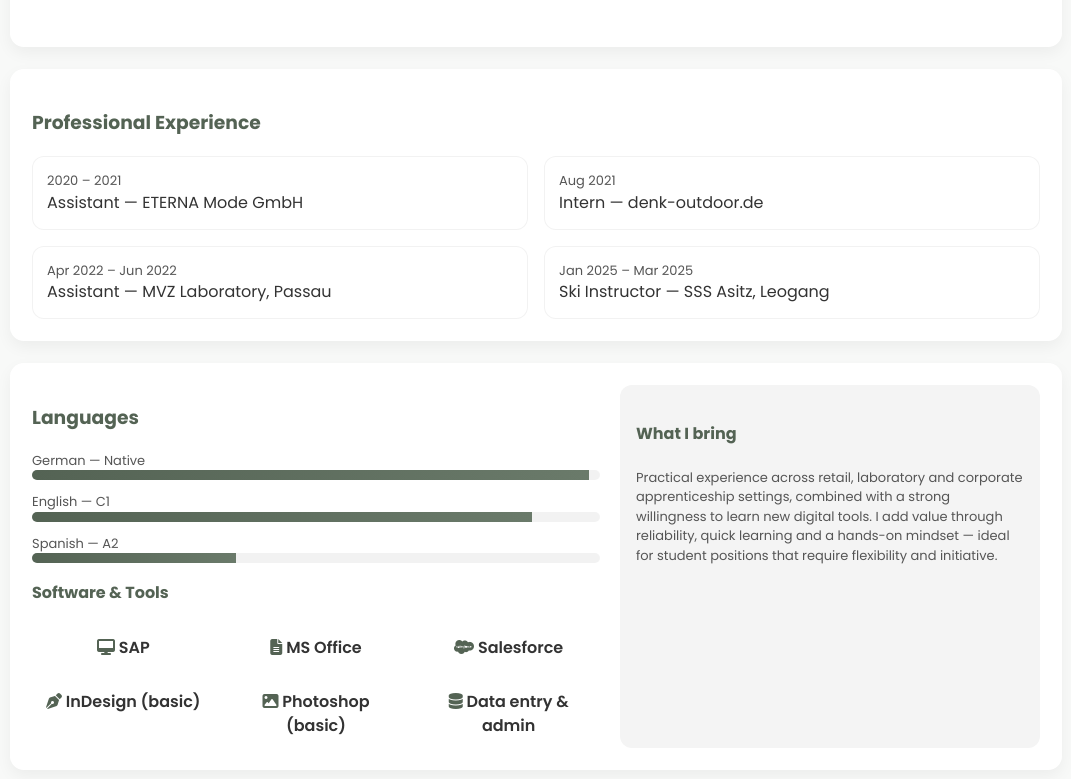
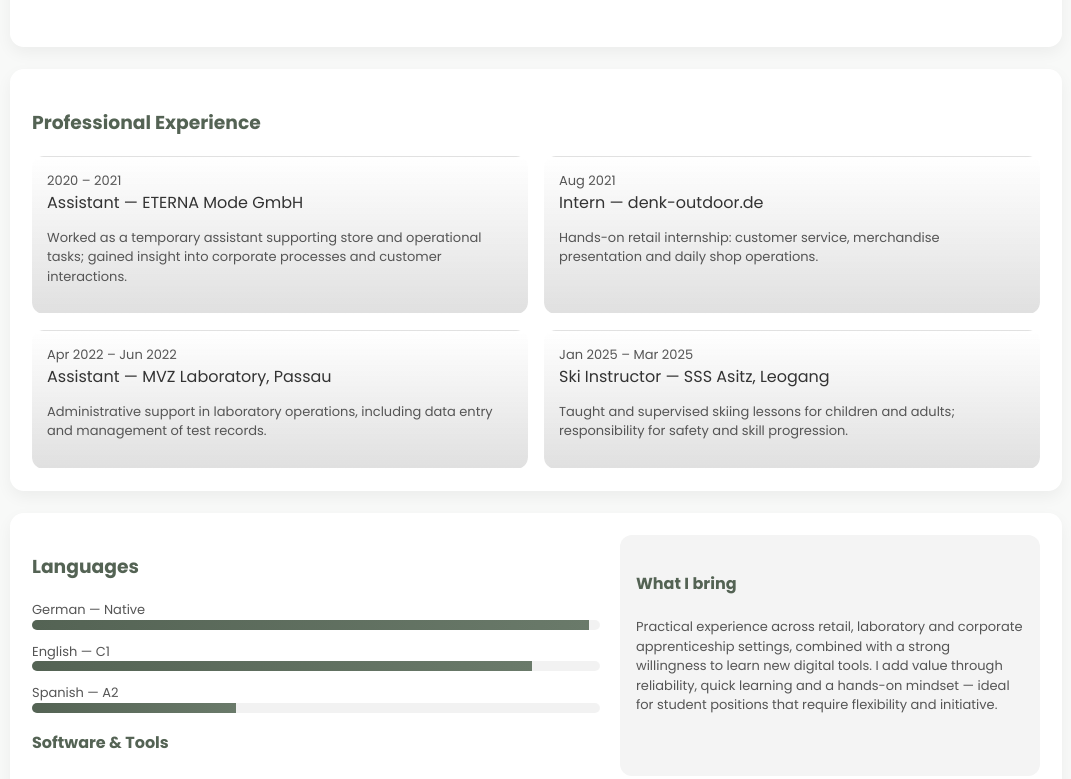
Before and after one commit to mayrhoferannika/Portfolio, a plain HTML site: page index.html in a window 1280 px wide. Shown: the part 1330-2109 px from the top of the page, without its empty margins (104-1175 px from the left). Drawn offline with nearby package versions, Linux system fonts and the light colour scheme.

Commit message:
index.html

```diff
--- a/index.html
+++ b/index.html
@@ -163,12 +163,11 @@ section.card {
     .exp-card{
       padding:14px;
       border-radius:12px;
-  background: #fff;
-  border:1px solid rgba(0,0,0,0.05);
+      background: linear-gradient(180deg, rgba(255,255,255,0.02), rgba(0,0,0,0.12));
+      border:1px solid rgba(255,255,255,0.02);
       transition: transform .25s ease, box-shadow .25s ease;
     }
-.exp-card:hover{ transform: translateY(-8px); box-shadow: 0 16px 40px rgba(0,0,0,0.1); }
-.exp-card .title { color:#333; }
+    .exp-card:hover{ transform: translateY(-8px); box-shadow: 0 16px 40px rgba(0,0,0,0.6); }
 
 /* Languages & Tools */
 .skill-bar{ margin-bottom:12px; }
@@ -267,24 +266,34 @@ footer { text-align:center; color:var(--muted); margin-top:18px; font-size:13px
   </div>
 </section>
 
+   <!-- EXPERIENCE -->
     <section class="card" data-aos="fade-up">
+      <div style="width:100%">
         <h3 style="color:var(--accent)">Professional Experience</h3>
         <div class="experience-grid" style="margin-top:18px">
           <div class="exp-card" data-aos="fade-up">
             <div class="meta small">2020 – 2021</div>
             <div class="title">Assistant — ETERNA Mode GmbH</div>
+            <p class="small muted">Worked as a temporary assistant supporting store and operational tasks; gained insight into corporate processes and customer interactions.</p>
           </div>
+
           <div class="exp-card" data-aos="fade-up" data-aos-delay="60">
             <div class="meta small">Aug 2021</div>
             <div class="title">Intern — denk-outdoor.de</div>
+            <p class="small muted">Hands-on retail internship: customer service, merchandise presentation and daily shop operations.</p>
           </div>
+
           <div class="exp-card" data-aos="fade-up" data-aos-delay="120">
             <div class="meta small">Apr 2022 – Jun 2022</div>
             <div class="title">Assistant — MVZ Laboratory, Passau</div>
+            <p class="small muted">Administrative support in laboratory operations, including data entry and management of test records.</p>
           </div>
+
           <div class="exp-card" data-aos="fade-up" data-aos-delay="180">
             <div class="meta small">Jan 2025 – Mar 2025</div>
             <div class="title">Ski Instructor — SSS Asitz, Leogang</div>
+            <p class="small muted">Taught and supervised skiing lessons for children and adults; responsibility for safety and skill progression.</p>
+          </div>
         </div>
       </div>
     </section>
@@ -297,14 +306,6 @@ footer { text-align:center; color:var(--muted); margin-top:18px; font-size:13px
       <div class="skill-bar"><div class="small">English — C1</div><div class="bar-track"><div class="bar-fill" style="width:88%"></div></div></div>
       <div class="skill-bar"><div class="small">Spanish — A2</div><div class="bar-track"><div class="bar-fill" style="width:36%"></div></div></div>
       <h4 style="color:var(--accent); margin-top:18px">Software & Tools</h4>
-      <div class="tools-grid">
-        <div class="tool-box"><i class="fa-solid fa-desktop" style="color:var(--accent)"></i> SAP</div>
-        <div class="tool-box"><i class="fa-solid fa-file-lines" style="color:var(--accent)"></i> MS Office</div>
-        <div class="tool-box"><i class="fa-brands fa-salesforce" style="color:var(--accent)"></i> Salesforce</div>
-        <div class="tool-box"><i class="fa-solid fa-pen-nib" style="color:var(--accent)"></i> InDesign (basic)</div>
-        <div class="tool-box"><i class="fa-solid fa-image" style="color:var(--accent)"></i> Photoshop (basic)</div>
-        <div class="tool-box"><i class="fa-solid fa-database" style="color:var(--accent)"></i> Data entry & admin</div>
-      </div>
     </div>
     <aside class="skills-board" data-aos="fade-left">
       <h4 style="color:var(--accent)">What I bring</h4>
```
Lines whose indentation alone changed are shown as unchanged.
